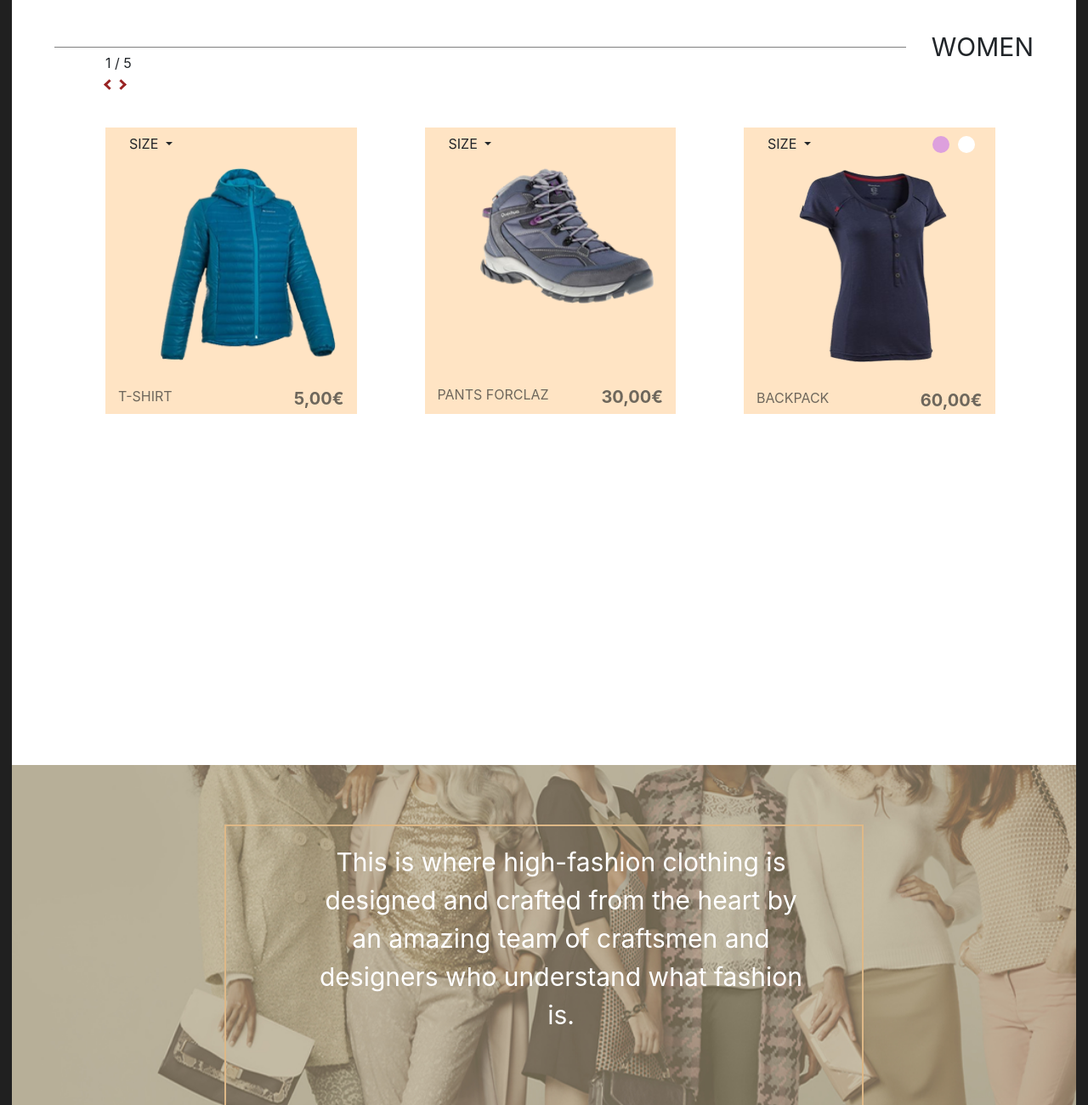
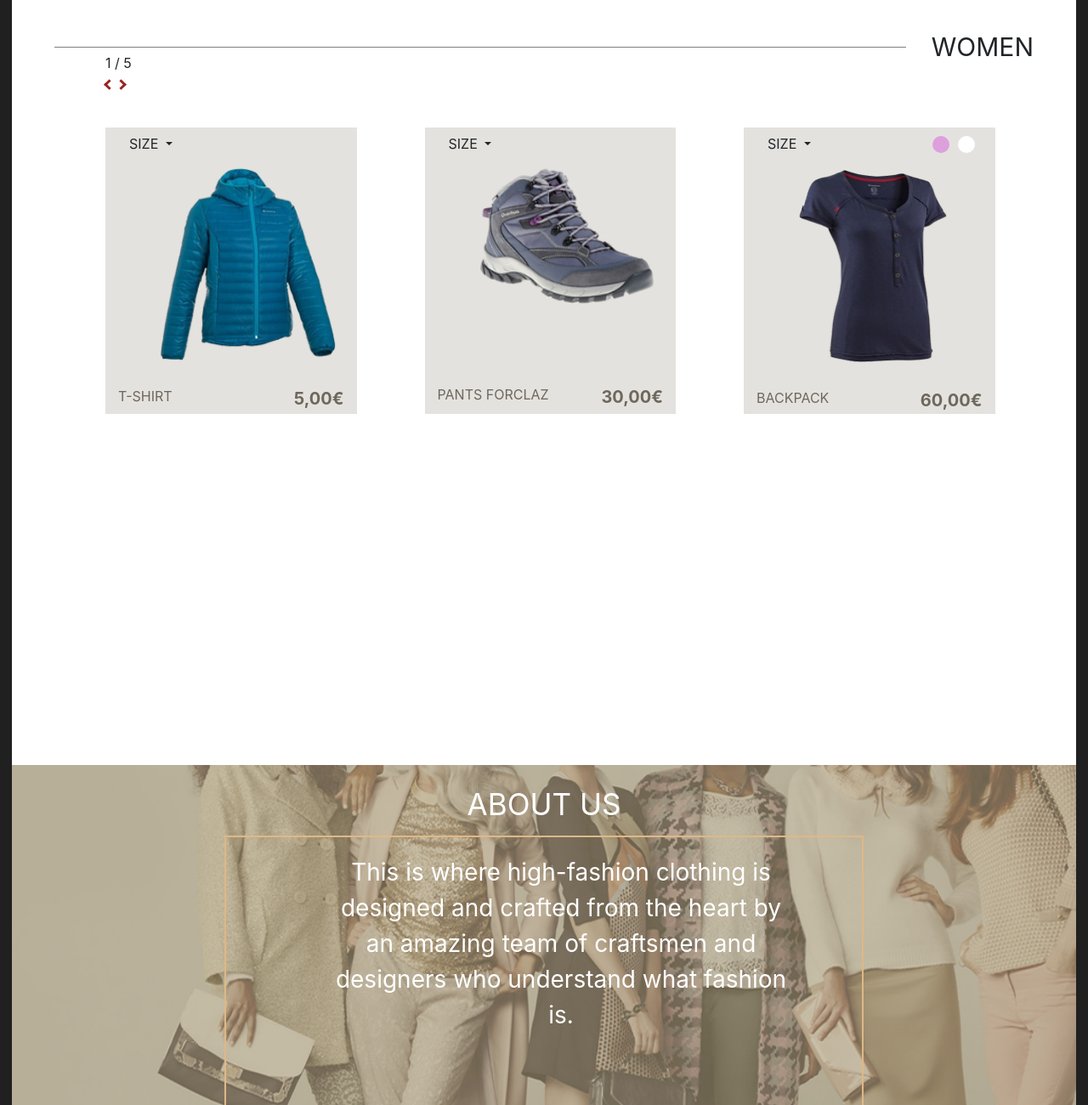
Before and after one commit to sokkyyy/Assignment1-Yolomy-, a website built with webpack: page src/index.html in a window 1280 px wide. Shown: the part 1500-2800 px from the top of the page at 85% size. Built offline with nearby package versions, Linux system fonts and the light colour scheme.

Commit message:
Yolomy complete

```diff
--- a/src/index.html
+++ b/src/index.html
@@ -201,12 +201,10 @@
       </div>
 
     </div>
-
-
-
   </div>
 
   <div class="about-us">
+    <div class="about-us-heading">ABOUT US</div>
     <div class="about-border">
       <div class="about-content">
         This is where high-fashion clothing is <br>
--- a/src/styles/index.scss
+++ b/src/styles/index.scss
@@ -71,7 +71,7 @@ body
 }
 .products-bar {
   height: 10%;
-  background-color: rgb(186, 247, 215);
+  background-color: rgb(207, 198, 194);
   display: flex;
 }
 .products-checkbox {
@@ -85,9 +85,13 @@ body
   height: 50px;
   padding-left: 300px;
   padding-top: 40px;
+
+}
+#btn {
+  font-size: 12px;
 }
 .products-button button {
-  background-color: #d45206;
+  background-color: #7c3a14;
   border: none;
   color: white;
   width: 200px;
@@ -149,7 +153,7 @@ i {
   padding-left: 70px;
 }
 [productbox] {
-  background-color: bisque;
+  background-color: rgb(228, 226, 222);
   margin: 40px;
 }
 .product-header{
@@ -246,19 +250,26 @@ i {
   background-image: url("../assets/backgrounds/about.jpg");
   background-repeat: no-repeat;
   background-size: cover;
-
+}
+.about-us-heading {
+  text-align: center;
+  color: white;
+  font-size: 35px;
+  padding-top: 20px;
+  padding-bottom: 10px;
 }
 
 .about-border {
   border: 2px solid burlywood;
+
   width: 60%;
   height: 70%;
   margin-left: auto;
   margin-right: auto;
   position: relative;
-  top: 70px;
+
   color: white;
-  font-size: 30px;
+  font-size: 28px;
 }
 .about-content {
   margin-left: auto;
```
